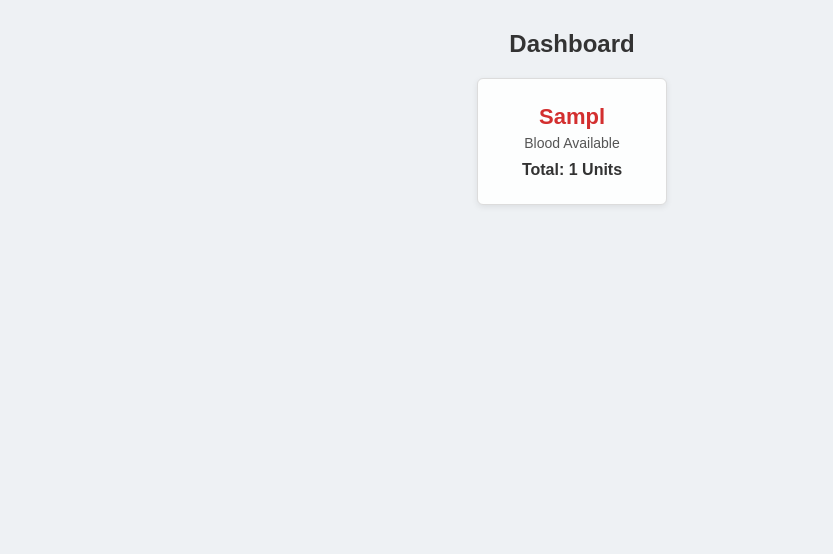
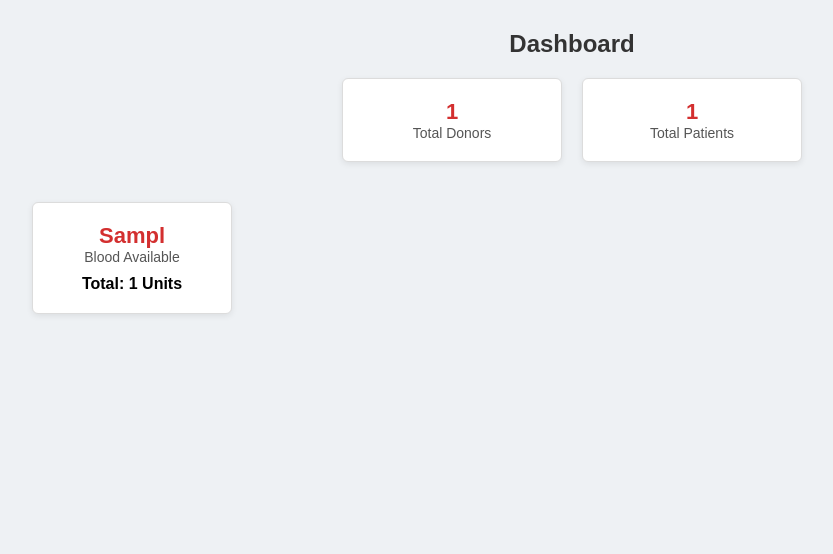
Before and after one commit to suneetatamang106-web/project, a PHP site: page /admin/dashboard.php in a window 1280 px wide. Shown: the part 48-602 px from the top of the page, without its empty margins (68-901 px from the left). Run offline with PHP 8.4, Linux system fonts and the light colour scheme; the visitor is signed in with stand-in values (Sample User, id 1); tables that the repository leaves empty hold one stand-in row (values such as "Sample post").

Commit message:
admin/dashboard.php,donations.php,add_donation.php,add_donation_form.php,asstes/css/admin.css

```diff
--- a/admin/dashboard.php
+++ b/admin/dashboard.php
@@ -1,21 +1,46 @@
 <?php
 include("../includes/dbconnect.php");
 include("../includes/admin_auth.php");
+
+$donors = mysqli_fetch_assoc(
+    mysqli_query($conn, "SELECT COUNT(*) AS total FROM donors")
+);
+
+$patients = mysqli_fetch_assoc(
+    mysqli_query($conn, "SELECT COUNT(*) AS total FROM patients")
+);
 ?>
+
 <!DOCTYPE html>
 <html lang="en">
 <head>
     <title>Admin Dashboard</title>
     <link rel="stylesheet" href="../assets/css/admin.css">
 </head>
+
 <body class="admin-body">
 
 <?php include("navbar.php"); ?>
 
 <div class="main-wrapper">
+
     <h2 class="page-title">Dashboard</h2>
 
-    <div class="dashboard">
+    <!-- SUMMARY -->
+    <div class="summary-dashboard">
+        <div class="card">
+            <h3><?= $donors['total']; ?></h3>
+            <p>Total Donors</p>
+        </div>
+
+        <div class="card">
+            <h3><?= $patients['total']; ?></h3>
+            <p>Total Patients</p>
+        </div>
+    </div>
+
+    <!-- BLOOD STOCK -->
+    <div class="stock-dashboard">
         <?php
         $sql = "
             SELECT blood_group, SUM(units) AS total_units
@@ -28,12 +53,13 @@ include("../includes/admin_auth.php");
         while ($row = mysqli_fetch_assoc($query)) {
         ?>
             <div class="card">
-                <h3><?php echo $row['blood_group']; ?></h3>
+                <h3><?= $row['blood_group']; ?></h3>
                 <p>Blood Available</p>
-                <strong>Total: <?php echo $row['total_units']; ?> Units</strong>
+                <strong>Total: <?= $row['total_units']; ?> Units</strong>
             </div>
         <?php } ?>
     </div>
+
 </div>
 
 <footer class="footer">
--- a/assets/css/admin.css
+++ b/assets/css/admin.css
@@ -7,7 +7,7 @@
 
 /* BODY */
 .admin-body {
-    background: #eef1f4;   /* light gray like image */
+    background: #eef1f4;
     min-height: 100vh;
     display: flex;
     flex-direction: column;
@@ -29,11 +29,7 @@
     text-decoration: none;
 }
 
-.nav-right a:hover {
-    text-decoration: underline;
-}
-
-/* MAIN CONTENT */
+/* MAIN */
 .main-wrapper {
     flex: 1;
     padding: 30px;
@@ -42,22 +38,34 @@
 }
 
 .page-title {
+    text-align: center;
     margin-bottom: 25px;
     color: #333;
 }
 
-/* DASHBOARD CARDS */
-.dashboard {
+/* ===== SUMMARY CARDS ===== */
+.summary-dashboard {
     display: grid;
-    grid-template-columns: repeat(auto-fit, minmax(190px, 1fr));
+    grid-template-columns: repeat(2, 220px);
     gap: 20px;
+    justify-content: center;
+    margin-bottom: 40px;
 }
 
+/* ===== BLOOD STOCK CARDS ===== */
+.stock-dashboard {
+    display: grid;
+    grid-template-columns: repeat(5, 200px);
+    gap: 20px;
+    justify-content: center;
+}
+
+/* CARD */
 .card {
-    background: #fdfefe;
+    background: #ffffff;
     border: 1px solid #dcdcdc;
     border-radius: 6px;
-    padding: 25px 20px;
+    padding: 20px;
     text-align: center;
     box-shadow: 0 2px 6px rgba(0,0,0,0.08);
 }
@@ -65,7 +73,6 @@
 .card h3 {
     color: #d32f2f;
     font-size: 22px;
-    margin-bottom: 5px;
 }
 
 .card p {
@@ -76,16 +83,16 @@
 .card strong {
     display: block;
     margin-top: 10px;
-    color: #333;
 }
 
 /* FOOTER */
 .footer {
     background: #d32f2f;
-    color: #fff;
+    color: white;
     text-align: center;
     padding: 10px;
 }
+
 .data-table {
     width: 100%;
     border-collapse: collapse;
```
Also changed, not shown: admin/add_donation.php (added, +26 -0 lines), admin/add_donation_form.php (added, +41 -0 lines), admin/donations.php (added, +54 -0 lines), login.php (line endings or trailing spaces).
